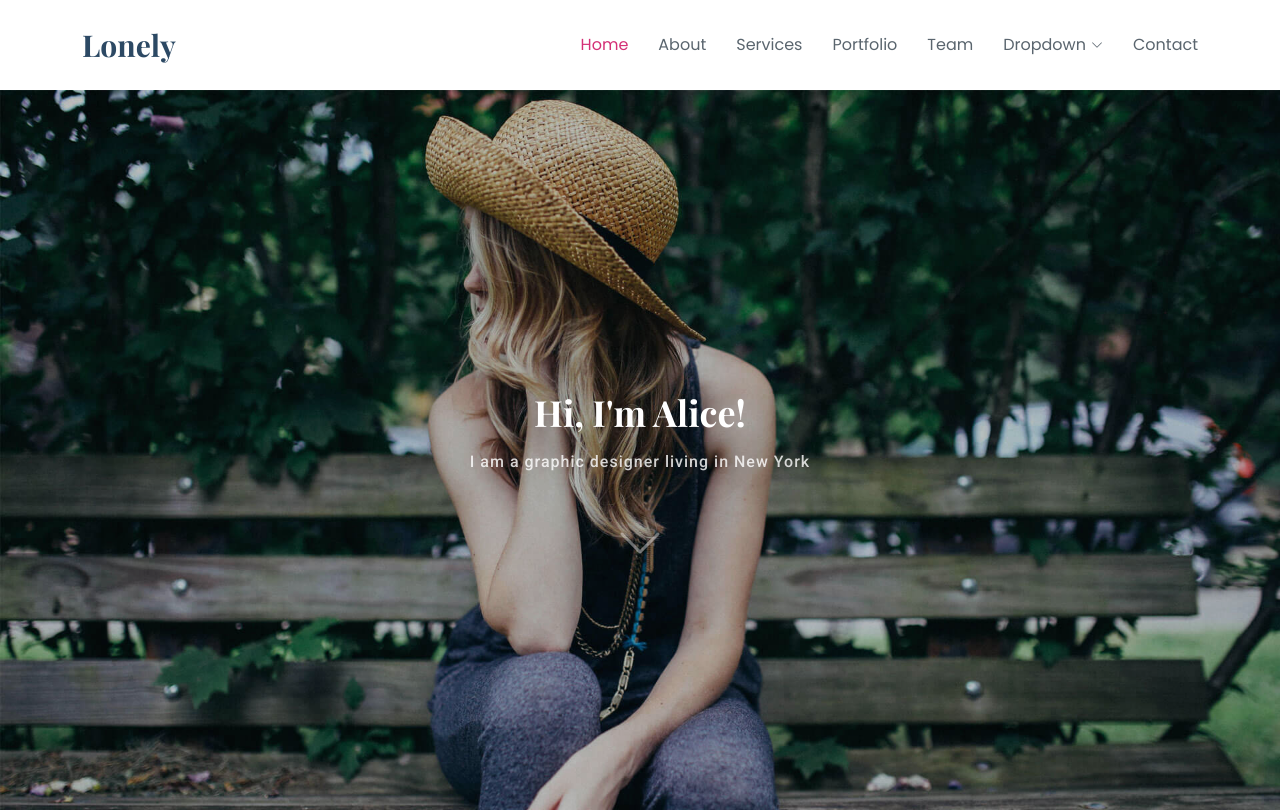
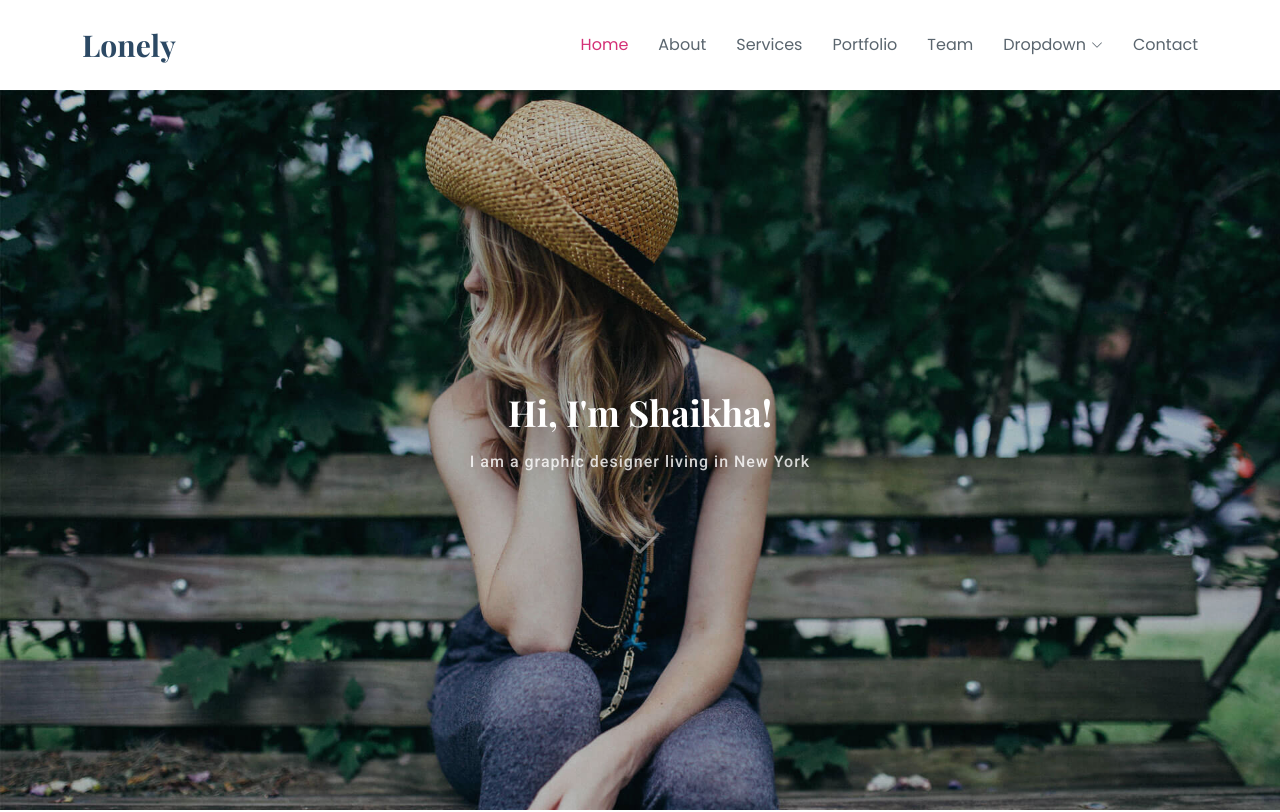
Before and after one commit to Shaikha797/Portfolio, a plain HTML site: page index.html in a window 1280 px wide. Shown: the top 812 px of the page. Drawn offline with nearby package versions, Linux system fonts and the light colour scheme; a web font is replaced by a local one.

Commit message:
Update index.html

```diff
--- a/index.html
+++ b/index.html
@@ -85,7 +85,7 @@
     <section id="hero" class="hero section dark-background">
 
       <div class="container text-center" data-aos="fade-up" data-aos-delay="100">
-        <h2>Hi, I'm Alice!</h2>
+        <h2>Hi, I'm Shaikha!</h2>
         <p>I am a graphic designer living in New York<br></p>
         <a href="#about" class="btn-scroll" title="Scroll Down"><i class="bi bi-chevron-down"></i></a>
       </div>
```
